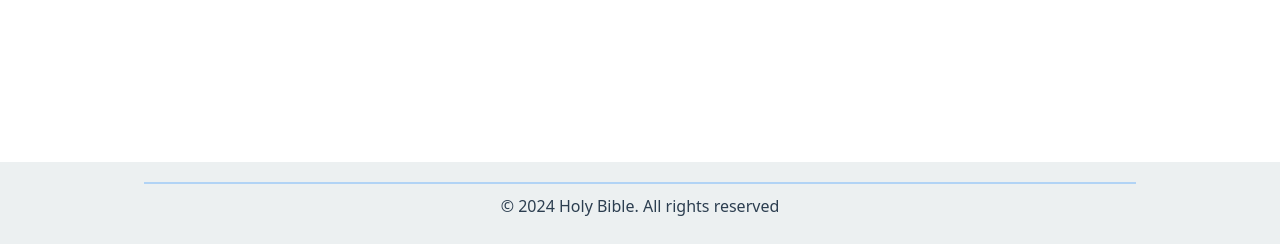
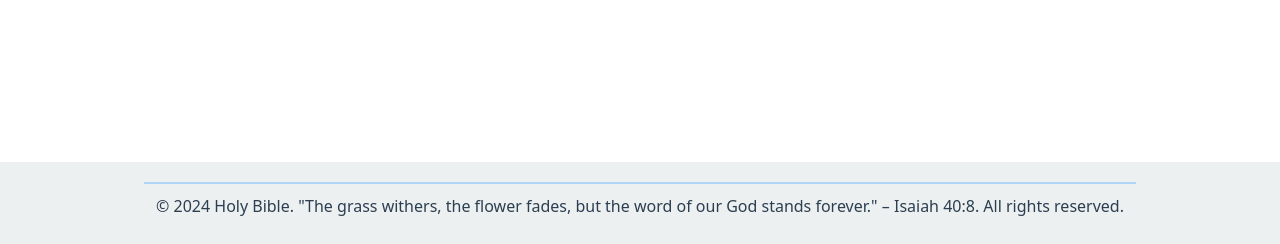
Before and after one commit to Cartha007/bibleapp, a Flask app: page /about in a window 1280 px wide. Shown: the part 556-800 px from the top of the page. Run offline with Flask 3, Linux system fonts and the light colour scheme; parts of the project's set-up code (start-up, migrations or seed data) failed here and were passed over.

Commit message:
chore(footer): update copyright message with scriptural reference to emphasize the word of God

```diff
--- a/webversion/templates/base.html
+++ b/webversion/templates/base.html
@@ -44,7 +44,7 @@
     <!-- Footer -->
     <footer>
       <hr>
-      <p class="bottom">&copy; 2024 Holy Bible. All rights reserved</p>
+      <p class="bottom">&copy; 2024 Holy Bible. "The grass withers, the flower fades, but the word of our God stands forever." – Isaiah 40:8. All rights reserved.</p>
   </footer>
 
     {%if request.endpoint not in ['about']%}
```
